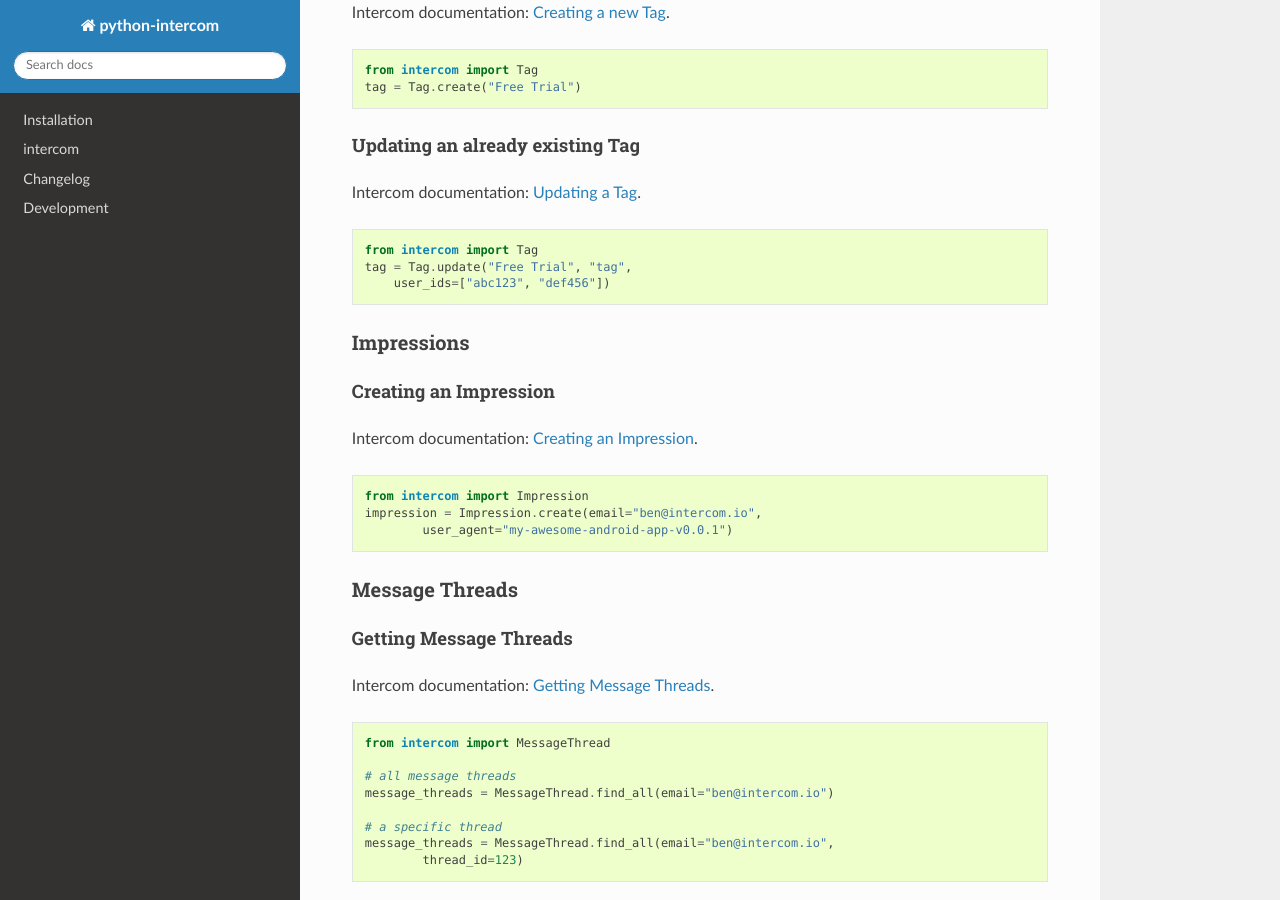
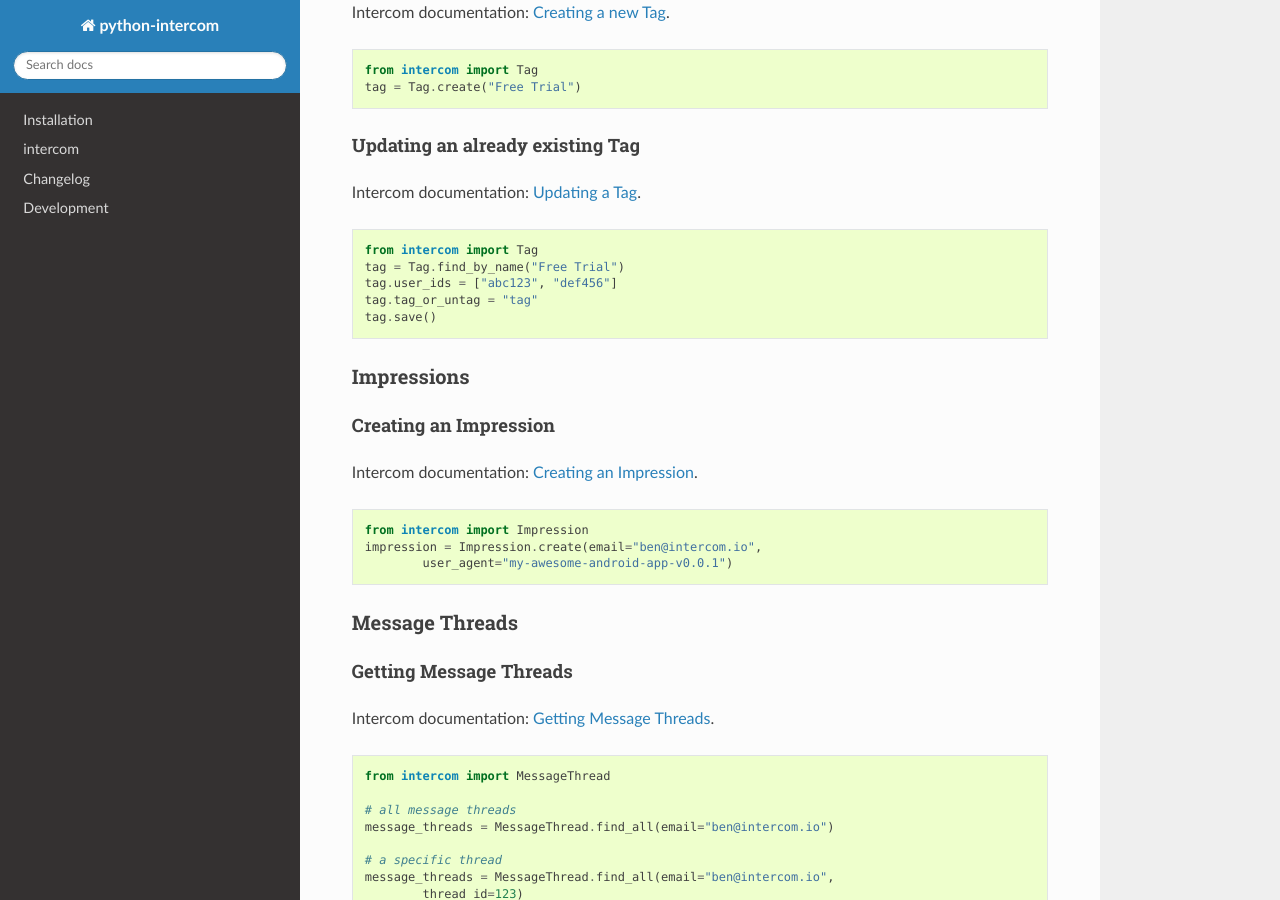
Before and after one commit to intercom/python-intercom, a Sphinx documentation site: the page built from docs/index.rst, in a window 1280 px wide and 900 px high, scrolled down 2631 px. Built offline with Sphinx 7.4.7 and the Read the Docs theme 2.0.0, drawn with Linux system fonts in a browser that asks for light colours.

Commit message:
Fix documentation for updating tags.
Trying to use the method documented does not work; Tag inherits
from dict and defines no 'update' method of its own, resulting in
a stack trace like:

➜  ~  python tag.py
Traceback (most recent call last):
  File tag.py, line 15, in <module>
    emails=list(emails))
TypeError: descriptor 'update' requires a 'dict' object but received a 'str'

```diff
--- a/docs/index.rst
+++ b/docs/index.rst
@@ -137,8 +137,10 @@
 ::
 
     from intercom import Tag
-    tag = Tag.update("Free Trial", "tag",
-        user_ids=["abc123", "def456"])
+    tag = Tag.find_by_name("Free Trial")
+    tag.user_ids = ["abc123", "def456"]
+    tag.tag_or_untag = "tag"
+    tag.save()
 
 
 Impressions
```
